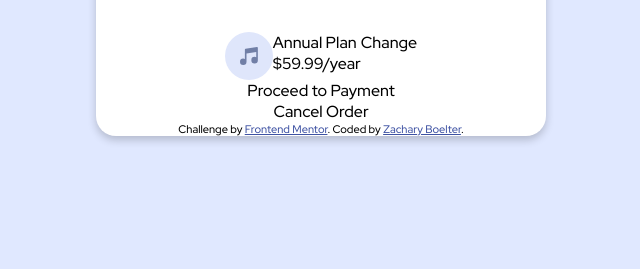
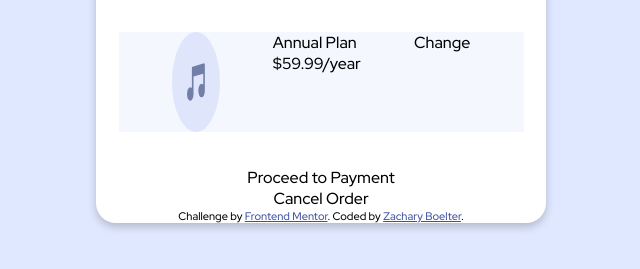
Before and after one commit to zacharyboelter/order-summary-component, a plain HTML site: page index.html in a window 1280 px wide. Shown: the part 495-764 px from the top of the page, without its empty margins (319-959 px from the left). Drawn offline with Linux system fonts and the light colour scheme.

Commit message:
reset size of plan-wrapper to allow flexing

```diff
--- a/index.html
+++ b/index.html
@@ -39,7 +39,7 @@
     </div>
 
     <div class="plan-wrapper">
-      <img src="./images/icon-music.svg" alt="">
+      <img src="./images/icon-music.svg" class="music-img" alt="">
       <div class="price">
         Annual Plan <br>
         $59.99/year
--- a/styles.css
+++ b/styles.css
@@ -43,7 +43,24 @@ body {
 }
 
 .plan-wrapper {
+    width: 90%;
+    height: 100px;
+    margin: 0 50px 35px 50px;
     display: flex;
+    flex-direction: row;
     justify-content: space-evenly;
+    background-color: hsl(225, 100%, 98%);
 
 }
+
+/* .music-img {
+    flex: 1;
+}
+
+.price {
+    flex: 1;
+}
+
+.change {
+    flex: 1;
+} */
```
